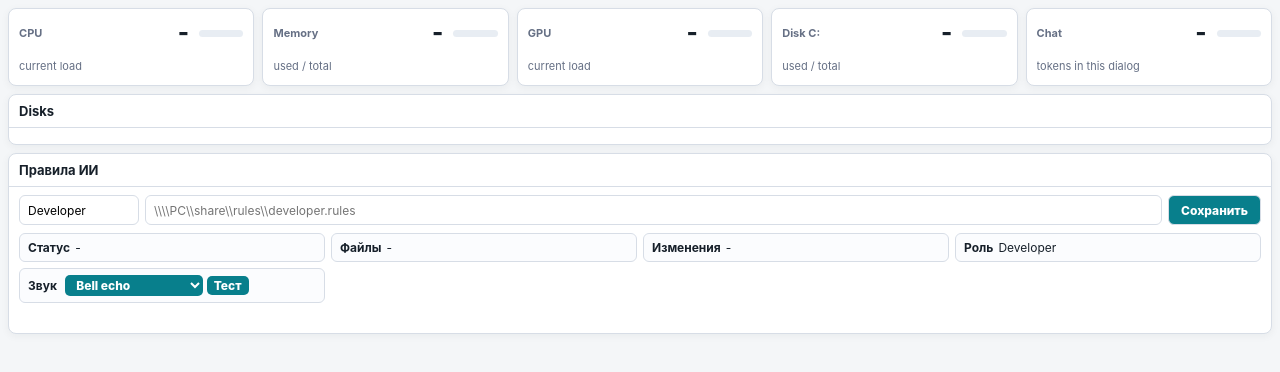
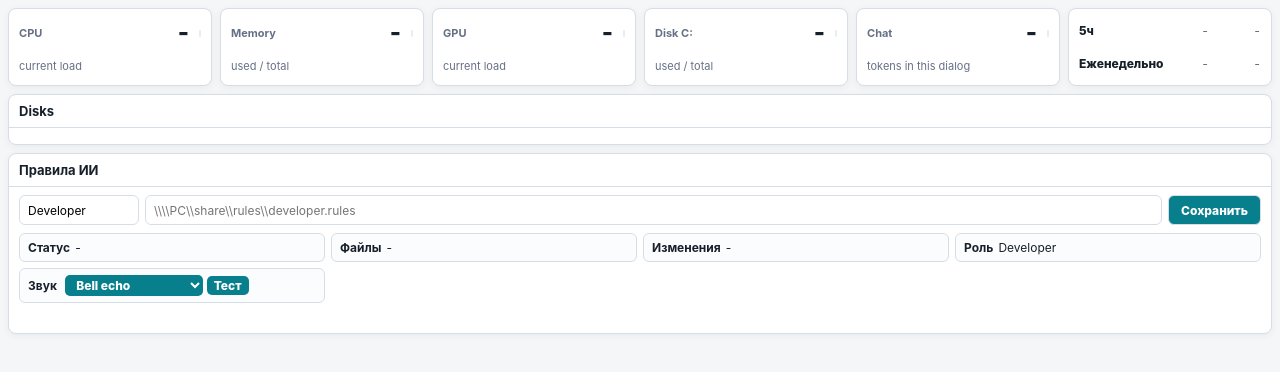
Before and after one commit to sergey1004141/auditor-dashboard, a website: page public/index.html in a window 1280 px wide. Drawn offline with Linux system fonts and the light colour scheme; no server answers.

Commit message:
Show Codex rate limit windows

```diff
--- a/public/index.html
+++ b/public/index.html
@@ -86,7 +86,7 @@
 
       .cards {
         display: grid;
-        grid-template-columns: repeat(5, minmax(150px, 1fr));
+        grid-template-columns: repeat(6, minmax(140px, 1fr));
         gap: 8px;
       }
 
@@ -149,6 +149,29 @@
 
       .card > .detail {
         grid-column: 1 / -1;
+      }
+
+      .limits-card {
+        grid-template-columns: 1fr;
+        gap: 6px;
+      }
+
+      .limit-row {
+        display: grid;
+        grid-template-columns: minmax(70px, 1fr) 48px 44px;
+        gap: 8px;
+        align-items: center;
+        font-size: 12px;
+      }
+
+      .limit-row strong {
+        font-weight: 850;
+      }
+
+      .limit-row span {
+        color: var(--muted);
+        text-align: right;
+        font-variant-numeric: tabular-nums;
       }
 
       .bar-fill {
@@ -409,6 +432,18 @@
           <div class="bar"><div class="bar-fill" id="tokenBar"></div></div>
           <div class="detail" id="tokenDetail">tokens in this dialog</div>
         </article>
+        <article class="card limits-card">
+          <div class="limit-row">
+            <strong id="limitPrimaryLabel">5ч</strong>
+            <span id="limitPrimaryPercent">-</span>
+            <span id="limitPrimaryReset">-</span>
+          </div>
+          <div class="limit-row">
+            <strong id="limitSecondaryLabel">Еженедельно</strong>
+            <span id="limitSecondaryPercent">-</span>
+            <span id="limitSecondaryReset">-</span>
+          </div>
+        </article>
       </section>
 
       <section class="grid">
@@ -620,9 +655,11 @@
           $("tokenValue").textContent = "n/a";
           $("tokenDetail").textContent = tokens.message || "no local token_count";
           setBar("tokenBar", 0);
+          renderLimits(null);
           return;
         }
 
+        renderLimits(tokens.rateLimits);
         const thread = tokens.currentThread;
         if (!thread?.available) {
           $("tokenValue").textContent = "n/a";
@@ -634,6 +671,17 @@
         $("tokenValue").textContent = thread.totalTokensFormatted || Number(thread.totalTokens ?? 0).toLocaleString("ru-RU");
         $("tokenDetail").textContent = `${Number(thread.totalTokens ?? 0).toLocaleString("ru-RU")} всего / ${thread.lastTotalTokensFormatted || "n/a"} последний ход`;
         setBar("tokenBar", 100);
+      }
+
+      function renderLimit(prefix, limit, fallbackLabel) {
+        $(`${prefix}Label`).textContent = limit?.label || fallbackLabel;
+        $(`${prefix}Percent`).textContent = limit?.usedPercentFormatted || "-";
+        $(`${prefix}Reset`).textContent = limit?.resetsIn || "-";
+      }
+
+      function renderLimits(rateLimits) {
+        renderLimit("limitPrimary", rateLimits?.primary, "5ч");
+        renderLimit("limitSecondary", rateLimits?.secondary, "Еженедельно");
       }
 
       function renderRules(status) {
```
Also changed, not shown: src/core/TokenUsageService.js (+21 -1 lines).
